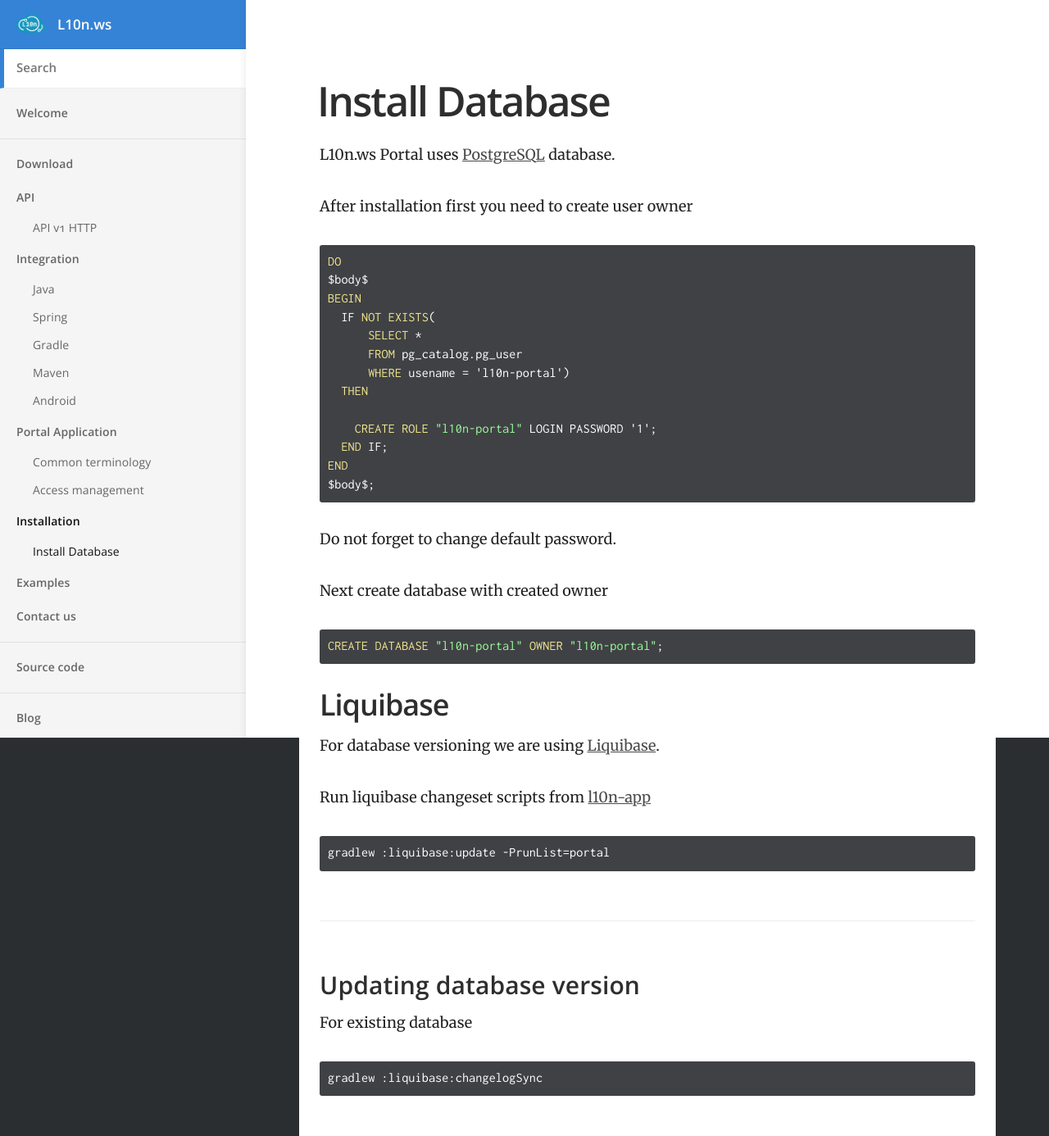
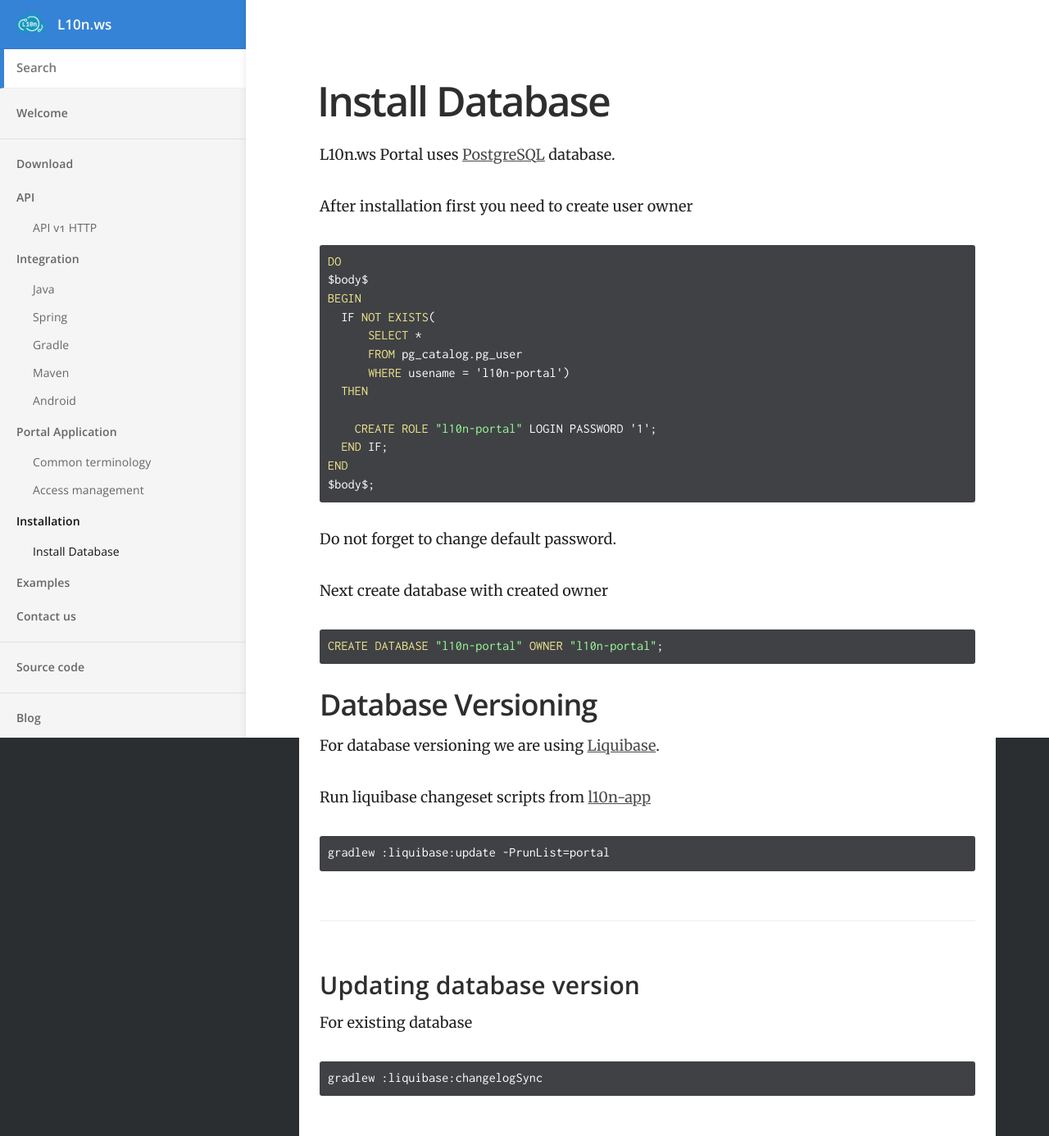
Before and after one commit to l10nws/docs, a Jekyll site: the page built from _docs/install/database.md, in a window 1280 px wide. Shown: the whole page at 82% size. Built offline with Jekyll 4.4.1, drawn with Linux system fonts in a browser that asks for light colours.

Commit message:
Add install database// add versioning//groovy

````diff
--- a/_docs/install/database.md
+++ b/_docs/install/database.md
@@ -33,7 +33,7 @@ Next create database with created owner
 CREATE DATABASE "l10n-portal" OWNER "l10n-portal";
 ```
 
-## Liquibase
+## Database Versioning
 
 For database versioning we are using [Liquibase](http://www.liquibase.org/).
 
````
